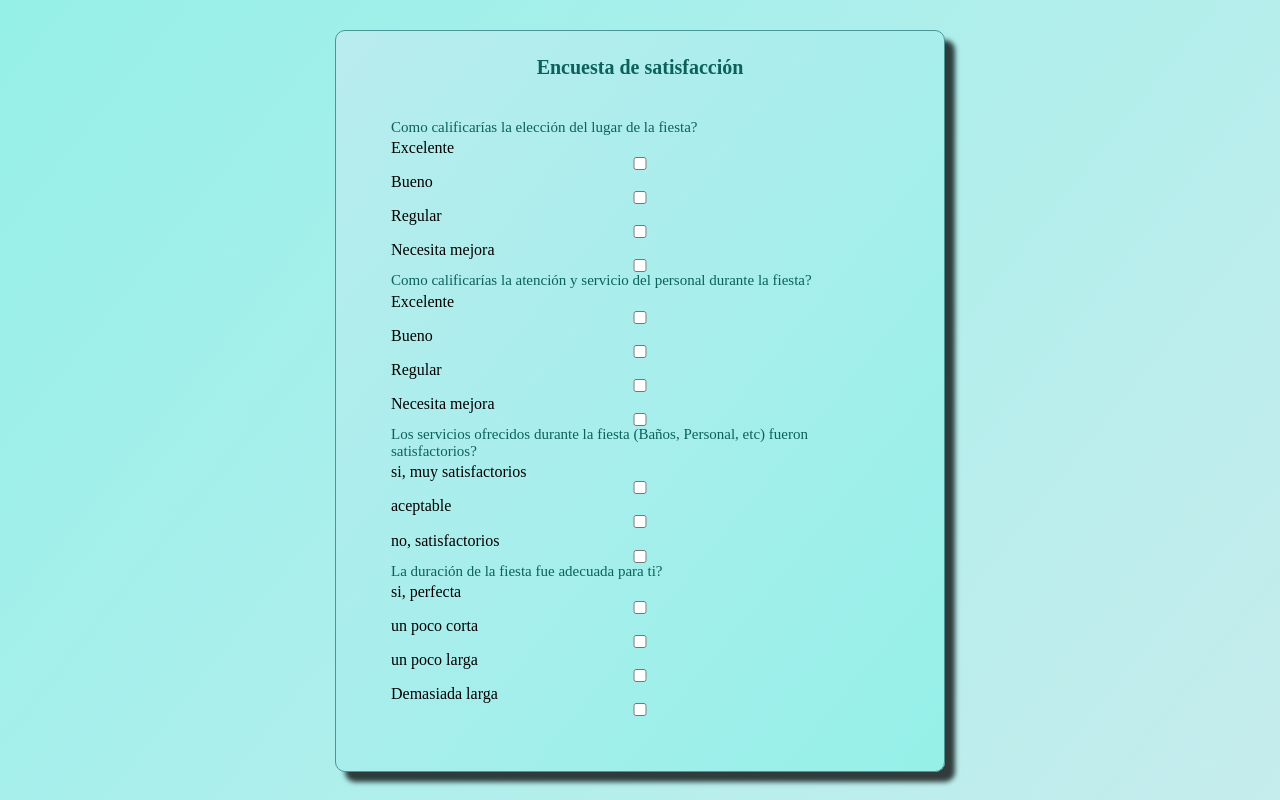
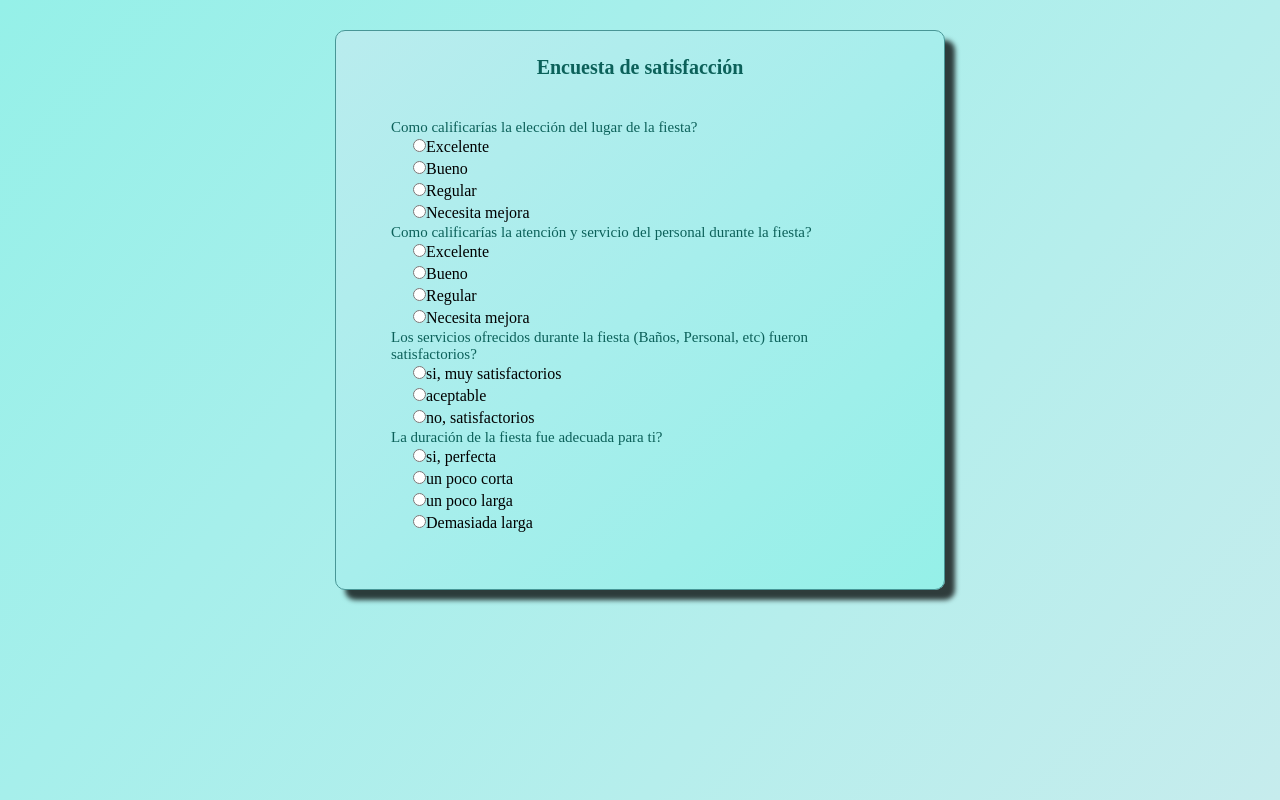
Before and after one commit to edwinespinelb/Actividad13, a React (Vite) app: page / in a window 1280 px wide. Shown: the top 800 px of the page. Built offline with nearby package versions, Linux system fonts and the light colour scheme; a web font is replaced by a local one.

Commit message:
ajuste de input radio

```diff
--- a/src/Components/encuesta.jsx
+++ b/src/Components/encuesta.jsx
@@ -6,121 +6,156 @@ const encuesta = () => {
         <form autoComplete="off">
           <fieldset>
             <h3>Como calificarías la elección del lugar de la fiesta?</h3>
-            <label htmlFor="excelente1">Excelente</label>
+            <table>
               <input
                 className="check"
-              type="checkbox"
-              name="excelente1"
+                type="radio"
+                name="eleccion"
                 id="excelente1"
               />
-            <label htmlFor="bueno1">Bueno</label>
+              <label htmlFor="excelente1">Excelente</label>
+            </table>
+            <table>
               <input
                 className="check"
-              type="checkbox"
-              name="bueno1"
+                type="radio"
+                name="eleccion"
                 id="bueno1"
               />
-            <label htmlFor="regular1">Regular</label>
+              <label htmlFor="bueno1">Bueno</label>
+            </table>
+            <table>
               <input
                 className="check"
-              type="checkbox"
-              name="regular1"
+                type="radio"
+                name="eleccion"
                 id="regular1"
               />
-            <label htmlFor="mejora1">Necesita mejora</label>
+              <label htmlFor="regular1">Regular</label>
+            </table>
+            <table>
               <input
                 className="check"
-              type="checkbox"
-              name="mejora1"
+                type="radio"
+                name="eleccion"
                 id="mejora1"
               />
+              <label htmlFor="mejora1">Necesita mejora</label>
+            </table>
           </fieldset>
           <fieldset>
             <h3>
               Como calificarías la atención y servicio del personal durante la
               fiesta?
             </h3>
-            <label htmlFor="excelente2">Excelente</label>
+            <table>
               <input
                 className="check"
-              type="checkbox"
-              name="excelente2"
+                type="radio"
+                name="atencion"
                 id="excelente2"
               />
-            <label htmlFor="bueno2">Bueno</label>
+              <label htmlFor="excelente2">Excelente</label>
+            </table>
+            <table>
               <input
                 className="check"
-              type="checkbox"
-              name="bueno2"
+                type="radio"
+                name="atencion"
                 id="bueno2"
               />
-            <label htmlFor="regular2">Regular</label>
+              <label htmlFor="bueno2">Bueno</label>
+            </table>
+            <table>
               <input
                 className="check"
-              type="checkbox"
-              name="regular2"
+                type="radio"
+                name="atencion"
                 id="regular2"
               />
-            <label htmlFor="mejora2">Necesita mejora</label>
+              <label htmlFor="regular2">Regular</label>
+            </table>
+            <table>
               <input
                 className="check"
-              type="checkbox"
-              name="mejora2"
+                type="radio"
+                name="atencion"
                 id="mejora2"
               />
+              <label htmlFor="mejora2">Necesita mejora</label>
+            </table>
           </fieldset>
           <fieldset>
             <h3>
               Los servicios ofrecidos durante la fiesta (Baños, Personal, etc)
               fueron satisfactorios?
             </h3>
-            <label htmlFor="sisatisfactorio">si, muy satisfactorios</label>
+            <table>
               <input
                 className="check"
-              type="checkbox"
-              name="sisatisfactorio"
+                type="radio"
+                name="servicios"
                 id="sisatisfactorio"
               />
-            <label htmlFor="aceptable">aceptable</label>
+              <label htmlFor="sisatisfactorio">si, muy satisfactorios</label>
+            </table>
+            <table>
               <input
                 className="check"
-              type="checkbox"
-              name="aceptable"
+                type="radio"
+                name="servicios"
                 id="aceptable"
               />
-            <label htmlFor="nosatisfactorio">no, satisfactorios</label>
+              <label htmlFor="aceptable">aceptable</label>
+            </table>
+            <table>
               <input
                 className="check"
-              type="checkbox"
-              name="nosatisfactorio"
+                type="radio"
+                name="servicios"
                 id="nosatisfactorio"
               />
+              <label htmlFor="nosatisfactorio">no, satisfactorios</label>
+            </table>
           </fieldset>
           <fieldset>
             <h3>La duración de la fiesta fue adecuada para ti?</h3>
-            <label htmlFor="siperfecta">si, perfecta</label>
+            <table>
               <input
                 className="check"
-              type="checkbox"
-              name="siperfecta"
+                type="radio"
+                name="duracion"
                 id="siperfecta"
               />
-            <label htmlFor="unpococorta">un poco corta</label>
+              <label htmlFor="siperfecta">si, perfecta</label>
+            </table>
+            <table>
               <input
                 className="check"
-              type="checkbox"
-              name="unpococorta"
+                type="radio"
+                name="duracion"
                 id="unpococorta"
               />
-            <label htmlFor="unpocolarga">un poco larga</label>
+              <label htmlFor="unpococorta">un poco corta</label>
+            </table>
+            <table>
               <input
                 className="check"
-              type="checkbox"
-              name="unpocolarga"
+                type="radio"
+                name="duracion"
                 id="unpocolarga"
               />
+              <label htmlFor="unpocolarga">un poco larga</label>
+            </table>
+            <table>
+              <input
+                className="check"
+                type="radio"
+                name="duracion"
+                id="larga"
+              />
               <label htmlFor="larga">Demasiada larga</label>
-            <input className="check" type="checkbox" name="larga" id="larga" />
+            </table>
           </fieldset>
         </form>
       </div>
--- a/src/Styles/_component.scss
+++ b/src/Styles/_component.scss
@@ -54,6 +54,9 @@
           color: v.$color-font;
           font-weight: 700;
         }
+        .check {
+          margin-left: 20px;
+        }
         p {
           font-family: v.$font-family;
           font-size: 11px;
```
Lines whose indentation alone changed are shown as unchanged.
